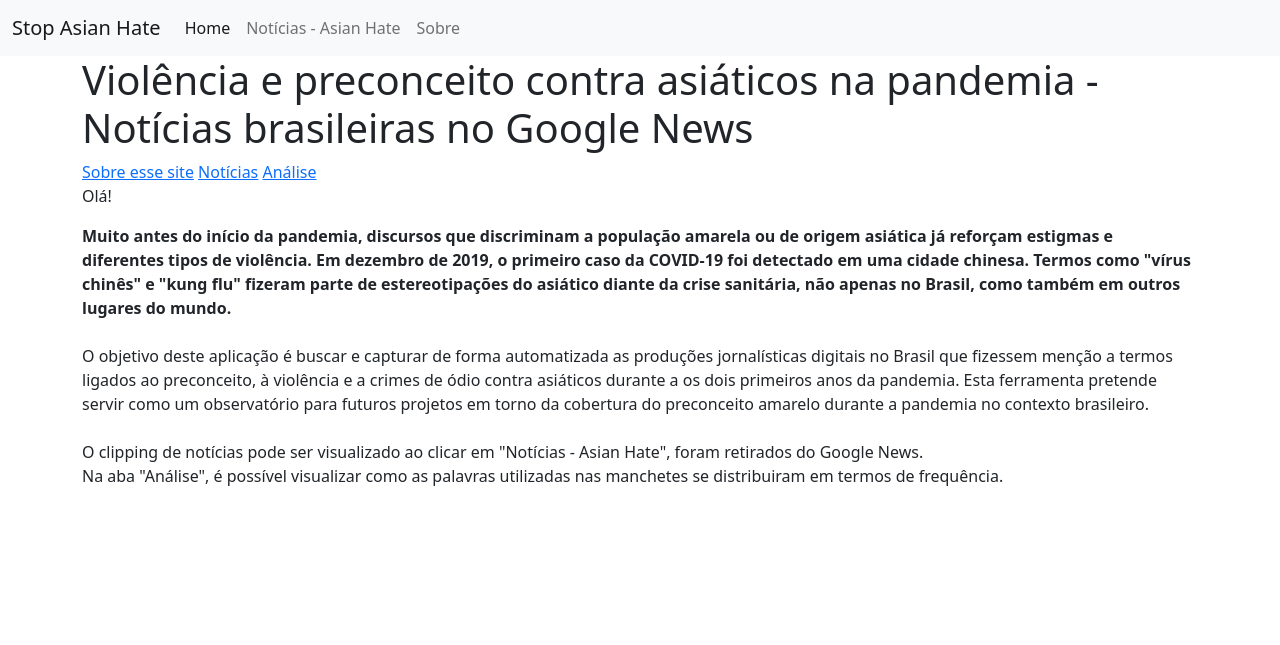
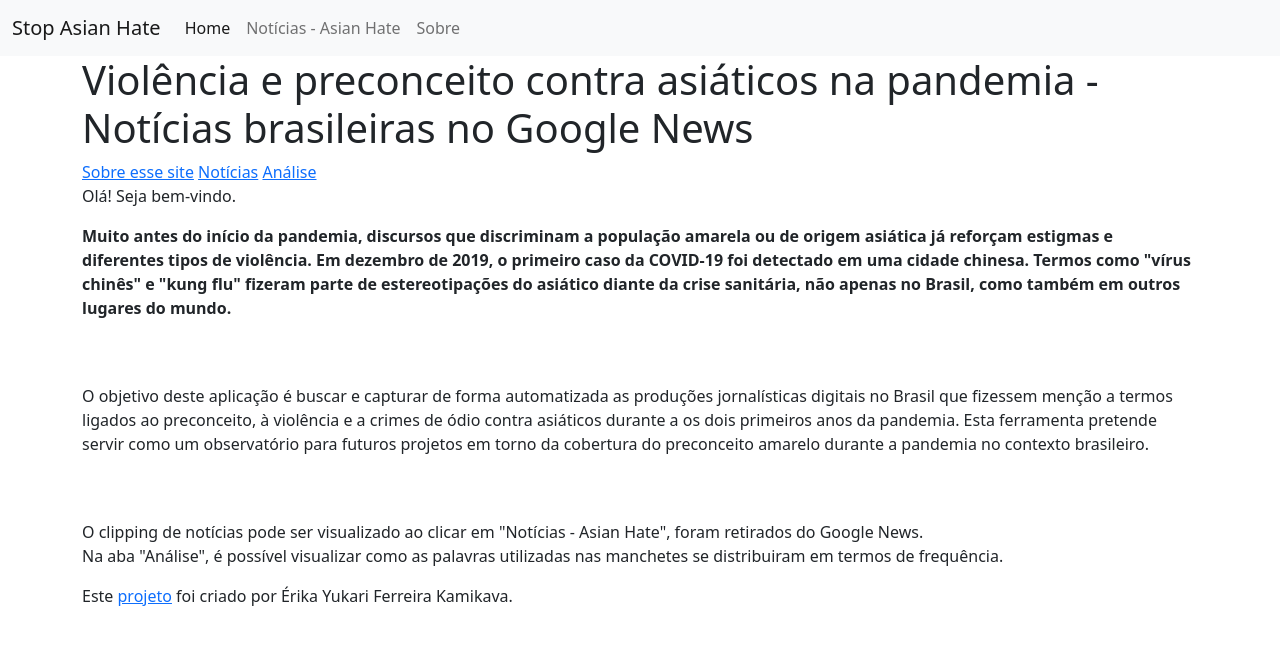
Before and after one commit to erikayukari/noticias-asian-hate, a Flask app: page / in a window 1280 px wide. Shown: the top 645 px of the page. Run offline with Flask 2, Linux system fonts and the light colour scheme.

Commit message:
Update home.html

```diff
--- a/templates/home.html
+++ b/templates/home.html
@@ -6,15 +6,19 @@
   <a href="/noticias">Notícias</a>
 <a href="/analise">Análise</a>
   <p>
-  Olá!
+Olá! Seja bem-vindo.
 <p>
 <b> Muito antes do início da pandemia, discursos que discriminam a população amarela ou de origem asiática já reforçam estigmas e diferentes tipos de violência.
 Em dezembro de 2019, o primeiro caso da COVID-19 foi detectado em uma cidade chinesa. Termos como "vírus chinês" e "kung flu" fizeram parte de estereotipações do asiático diante da crise sanitária, não apenas no Brasil, como também em outros lugares do mundo. </b>
-<br><br>
+</p>
+<br><br><p>
 O objetivo deste aplicação é buscar e capturar de forma automatizada as produções jornalísticas digitais no Brasil
 que fizessem menção a termos ligados ao preconceito, à violência e a crimes de ódio contra asiáticos durante a os dois primeiros anos da
 pandemia. Esta ferramenta pretende servir como um observatório para futuros projetos em torno da cobertura do preconceito amarelo durante a pandemia no contexto brasileiro.
-<br><br>
+</p><br><br><p>
 O clipping de notícias pode ser visualizado ao clicar em "Notícias - Asian Hate", foram retirados do Google News. <br>
 Na aba "Análise", é possível visualizar como as palavras utilizadas nas manchetes se distribuiram em termos de frequência. </p>
-</p>{%endblock%}
+</p>
+
+<p>
+  Este <a href='https://github.com/erikayukari/noticias-asian-hate'>projeto</a> foi criado por Érika Yukari Ferreira Kamikava.</p> {%endblock%}
```
